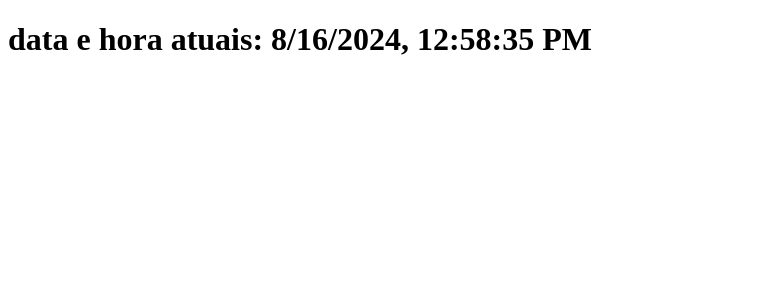
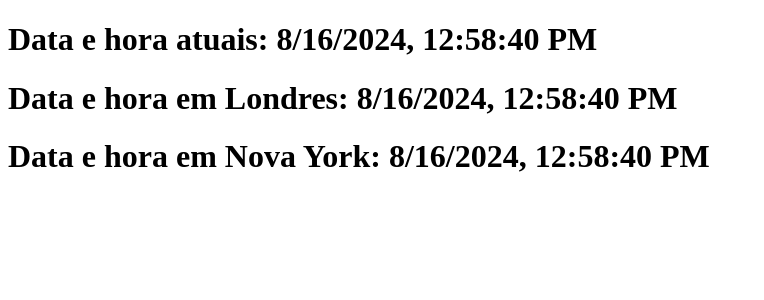
Before and after one commit to cauakse/AulaReact01, a React (Create React App) app: page / in a window 1280 px wide. Shown: the top 300 px of the page, without its empty margins (0-764 px from the left). Built offline with nearby package versions, Linux system fonts and the light colour scheme.

Commit message:
Adicionando o state do Data

```diff
--- a/src/App.jsx
+++ b/src/App.jsx
@@ -3,7 +3,9 @@ import Data from "./meusComponentes/Data.jsx";
 function App() {
   return (
     <div className="App">
-      <Data texto="data e hora atuais: " ></Data>
+      <Data texto="Data e hora atuais: " ></Data>
+      <Data texto="Data e hora em Londres: " ></Data>
+      <Data texto="Data e hora em Nova York: "  ></Data>
     </div>
   );
 }
--- a/src/meusComponentes/Data.jsx
+++ b/src/meusComponentes/Data.jsx
@@ -5,19 +5,30 @@ export default class Data extends Component{
     constructor (props) {
         super();
         this.props = props;
-        this.data = new Date().toLocaleString();
+        this.state = {
+                        data : new Date().toLocaleString()
+                     }
+    }
+
+    pegaDataDe(timeZone){
+
     }
 
     //Após montar
     componentDidMount(){
         console.log("O componente foi montado.");
-        this.data = new Date().toLocaleString();
+        this.setState({
+            data: new Date().toLocaleString()
+        })
 
     }
 
     //Após atualizar
     componentDidUpdate(){
         console.log("O componente foi atualizado");
+        setTimeout(()=>{this.setState({
+            data : new Date().toLocaleString()
+        })},1000)
 
     }
 
@@ -30,7 +41,7 @@ export default class Data extends Component{
     //Inicialização
     render(){
         return(
-            <h1>{this.props.texto ? this.props.texto + this.data : ""} </h1>
+            <h1>{this.props.texto ? this.props.texto + this.state.data : ""} </h1>
         )
     }
 }
```
